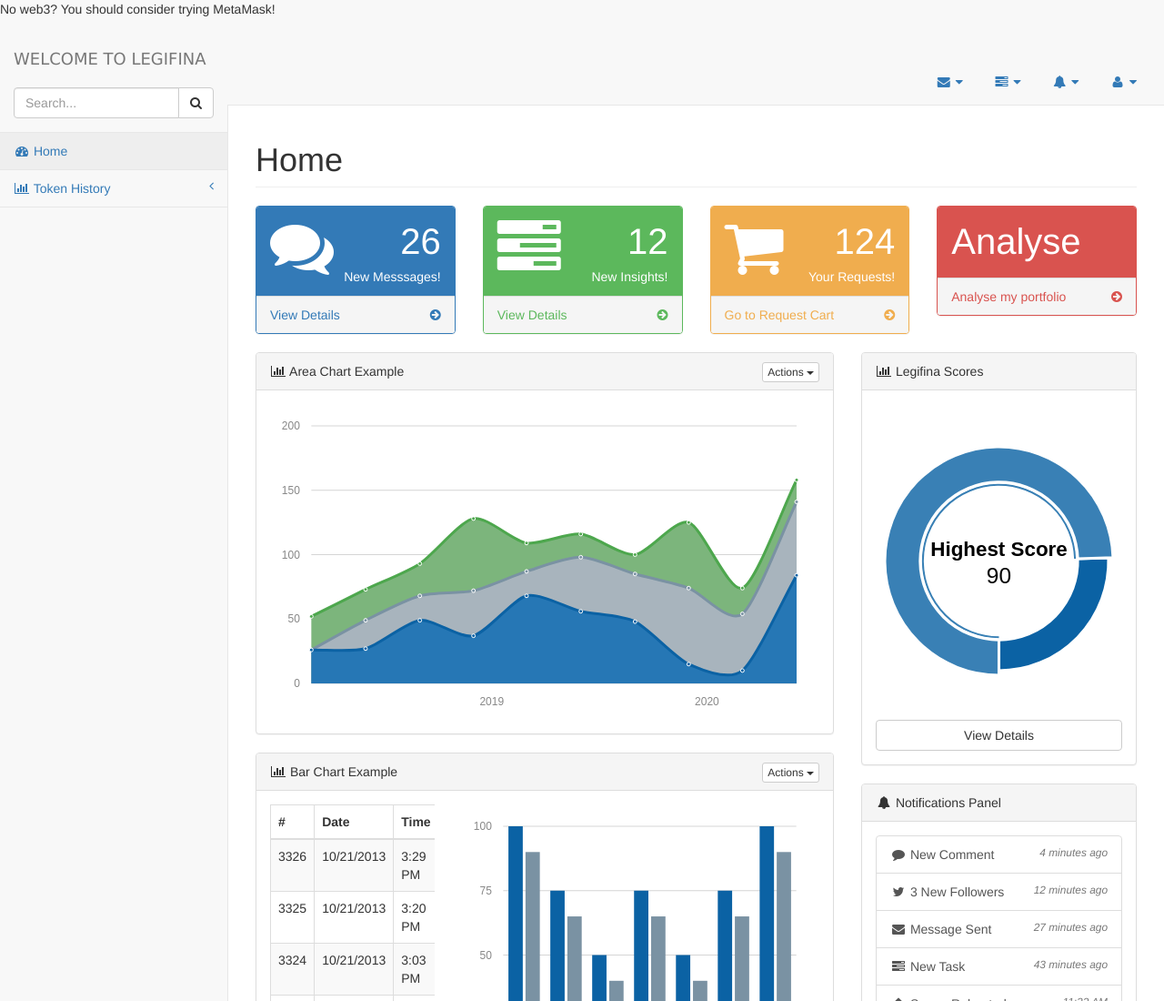
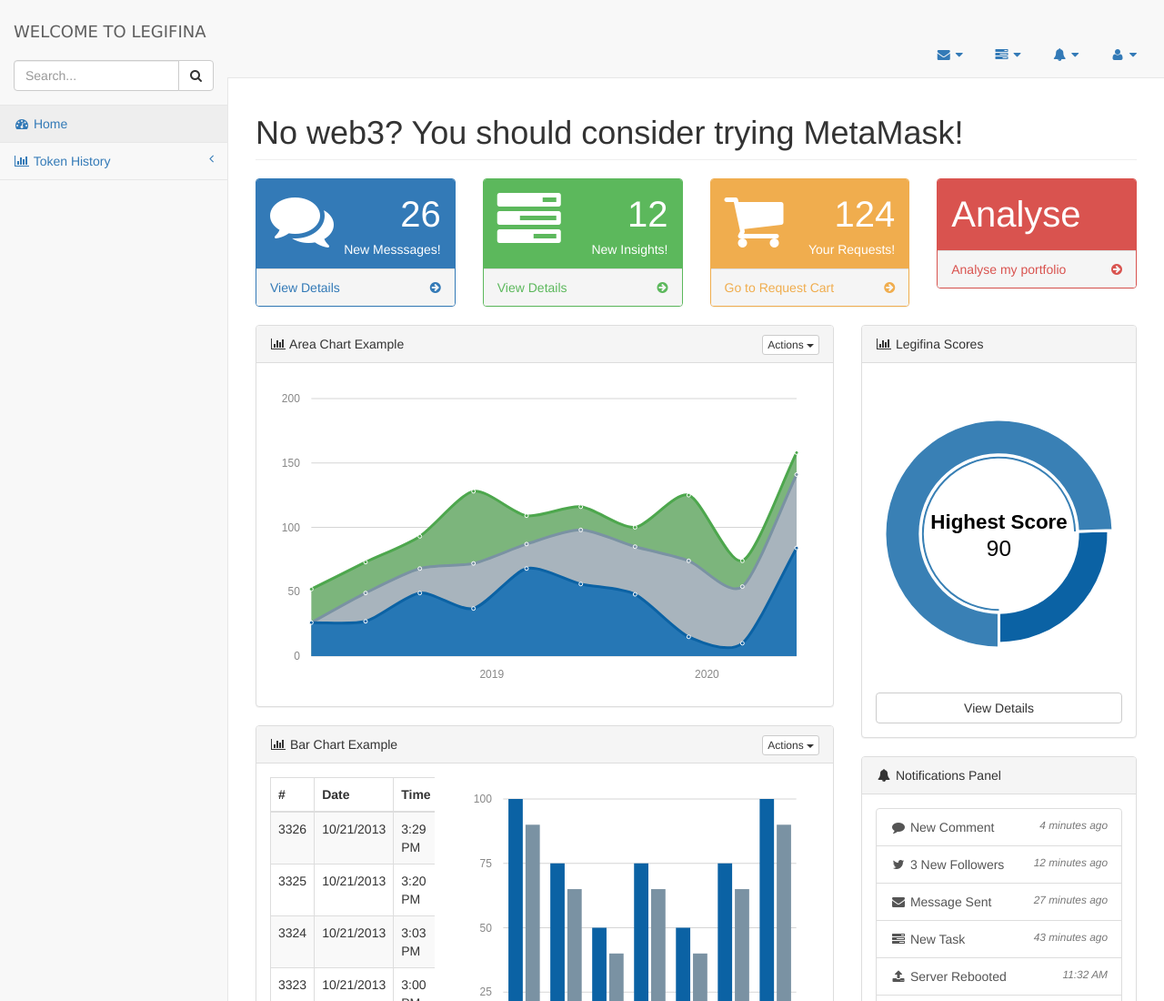
Before and after one commit to Legifina/AngelHack2018, a website: page docs/pages/index.html in a window 1280 px wide. Shown: the top 1100 px of the page at 91% size. Drawn offline with nearby package versions, Linux system fonts and the light colour scheme; files that its build step writes are made by us from their sources.

Commit message:
add metamask detection to frontend

```diff
--- a/docs/pages/index.html
+++ b/docs/pages/index.html
@@ -36,9 +36,6 @@
 </head>
 
 <body>
-  <p id="Account">Account:</p>
-  <script src="https://cdn.jsdelivr.net/gh/ethereum/web3.js/dist/web3.min.js" type="text/javascript"></script>
-  <script src="../DetectingMetaMask.js" type="text/javascript"></script>
     <div id="wrapper">
 
         <!-- Navigation -->
@@ -307,7 +304,7 @@
         <div id="page-wrapper">
             <div class="row">
                 <div class="col-lg-12">
-                    <h1 class="page-header">Home</h1>
+                    <h1 id="Account" class="page-header">Home</h1>
                 </div>
                 <!-- /.col-lg-12 -->
             </div>
@@ -685,6 +682,9 @@
     <!-- Custom Theme JavaScript -->
     <script src="../dist/js/sb-admin-2.js"></script>
 
+    <script src="https://cdn.jsdelivr.net/gh/ethereum/web3.js/dist/web3.min.js" type="text/javascript"></script>
+    <script src="../DetectingMetaMask.js" type="text/javascript"></script>
+
 </body>
 
 </html>
```
